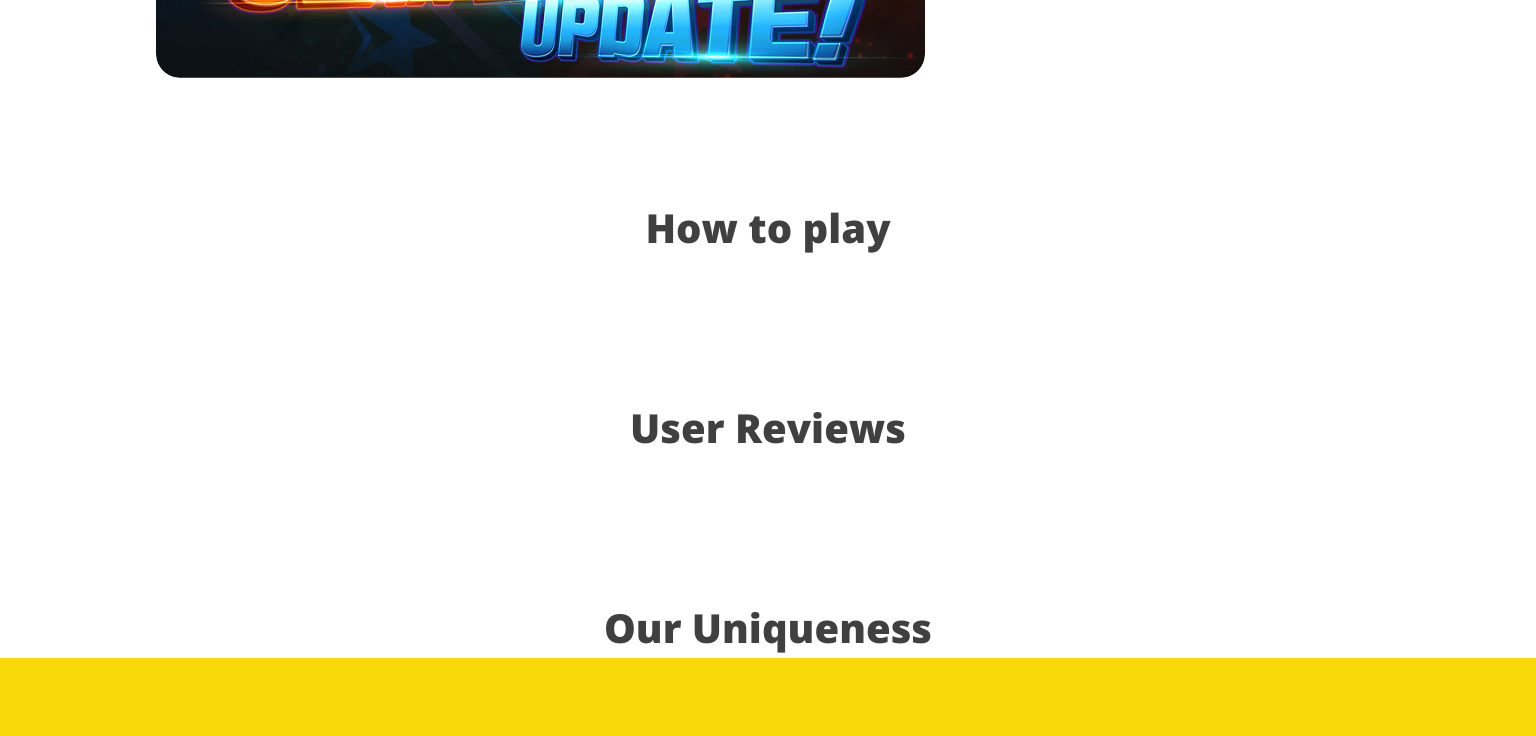
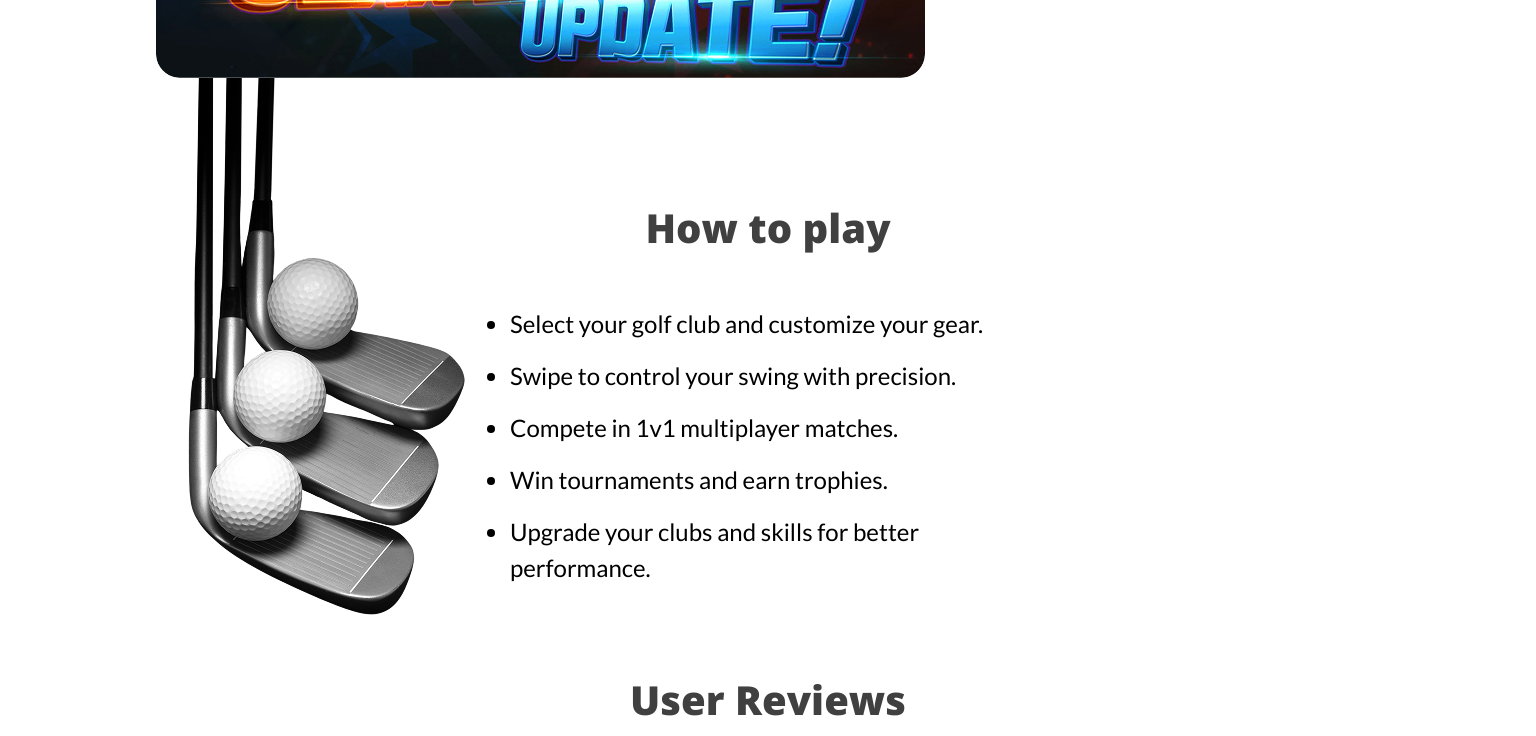
Before and after one commit to DenysHV1/golf-champion-outs, a website built with Vite: page src/index.html in a window 1536 px wide. Shown: the part 2948-3684 px from the top of the page. Built offline with nearby package versions, Linux system fonts and the light colour scheme.

Commit message:
how-play

```diff
--- a/src/partials/how-play.html
+++ b/src/partials/how-play.html
@@ -1,6 +1,19 @@
 <section class="how-play" id="how-play">
   <div class="how-play_container container">
     <h2 class="title-h2">How to play</h2>
-
+    <img
+      src="./img/how-play-element.png"
+      alt="element"
+      class="how-play_element"
+    />
+    <ul class="how-play_list">
+      <li class="how-play_item">
+        Select your golf club and customize your gear.
+      </li>
+      <li class="how-play_item">Swipe to control your swing with precision.</li>
+      <li class="how-play_item">Compete in 1v1 multiplayer matches.</li>
+      <li class="how-play_item">Win tournaments and earn trophies.</li>
+      <li class="how-play_item">Upgrade your clubs and skills for better performance.</li>
+    </ul>
   </div>
 </section>
--- a/src/scss/how-play.css
+++ b/src/scss/how-play.css
@@ -2,19 +2,50 @@
   margin-bottom: 80px;
   scroll-margin-top: 100px;
   @media (min-width: 1440px) {
-    margin-bottom: 140px;
+    margin-bottom: 84px;
   }
 }
 
 .how-play_container {
+  position: relative;
   padding: 0 20px;
   display: flex;
   flex-direction: column;
   align-items: center;
   justify-content: center;
-  gap: 28px;
+  gap: 24px;
   @media (min-width: 1440px) {
-    padding: 0 80px;
-    gap: 36px;
+    gap: 48px;
   }
 }
+
+.how-play_list {
+  list-style: disc;
+  padding-left: 20px;
+  display: flex;
+  flex-direction: column;
+  gap: 8px;
+  @media screen and (min-width: 1440px) {
+    max-width: 556px;
+    gap: 16px;
+  }
+}
+
+.how-play_item {
+  font-size: 16px;
+  @media screen and (min-width: 1440px) {
+    font-size: 24px;
+  }
+}
+
+.how-play_element {
+  display: none;
+  @media screen and (min-width: 1440px) {
+    display: block;
+    position: absolute;
+    top: -122px;
+    left: 60px;
+    width: 424px;
+    height: 635px;
+  }
+}
```
